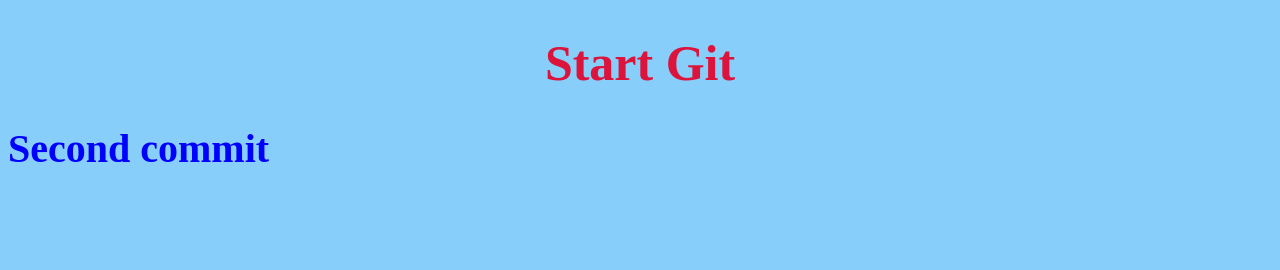
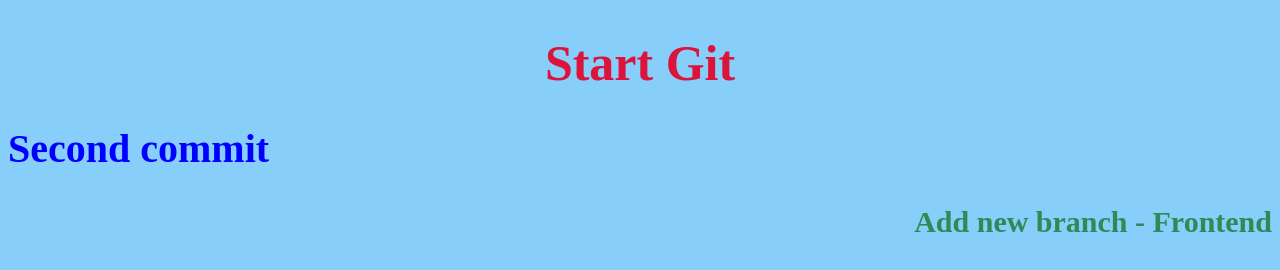
Before and after one commit to stregavitskaya/gittest, a plain HTML site: page index.html in a window 1280 px wide. Drawn offline with Linux system fonts and the light colour scheme.

Commit message:
new branch frontend

```diff
--- a/index.html
+++ b/index.html
@@ -11,7 +11,7 @@
 
     <h1>Start Git</h1>
     <h2>Second commit</h2>
-
+    <h3>Add new branch - Frontend</h3>
 
 
     <script src="script.js"></script>
--- a/style.css
+++ b/style.css
@@ -10,3 +10,8 @@ h2{
     font-size: 40px;
     color: blue;
 }
+h3{
+    font-size: 30px;
+    color: seagreen;
+    text-align: right;
+}
```
